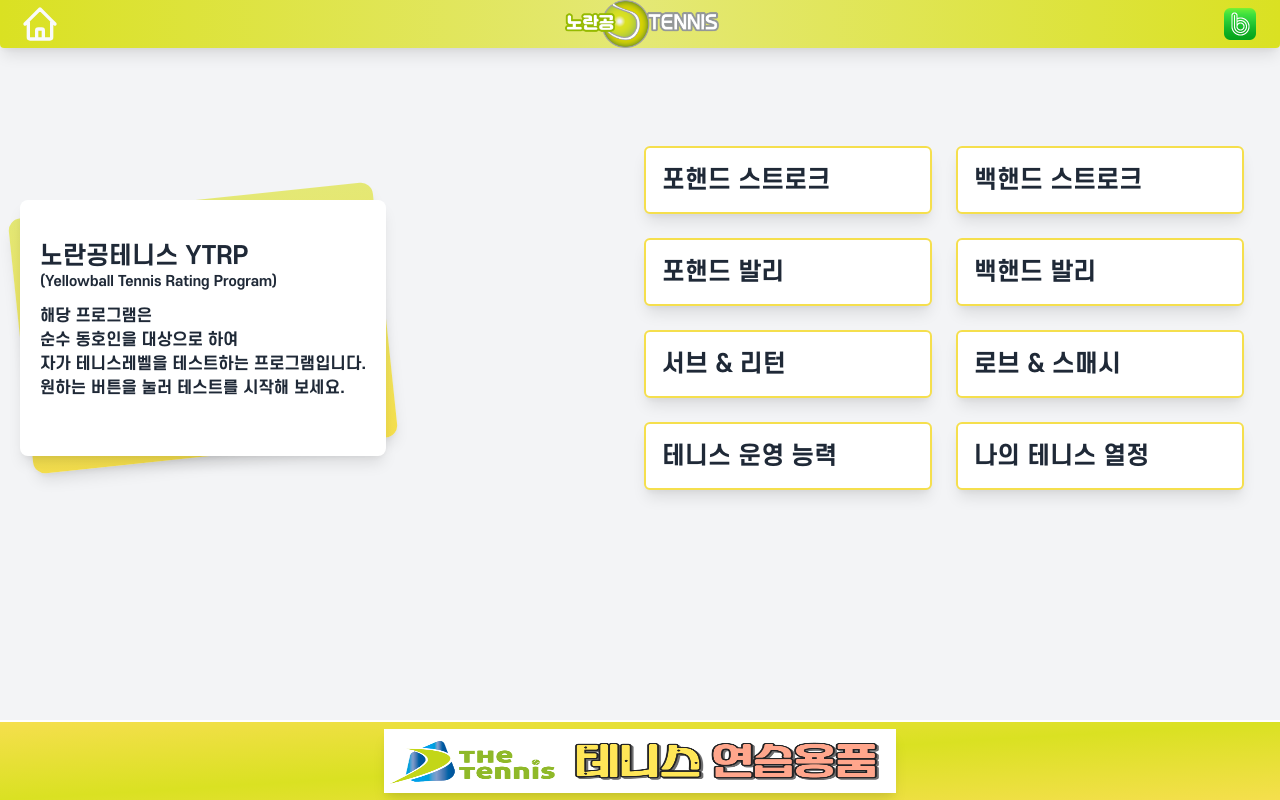
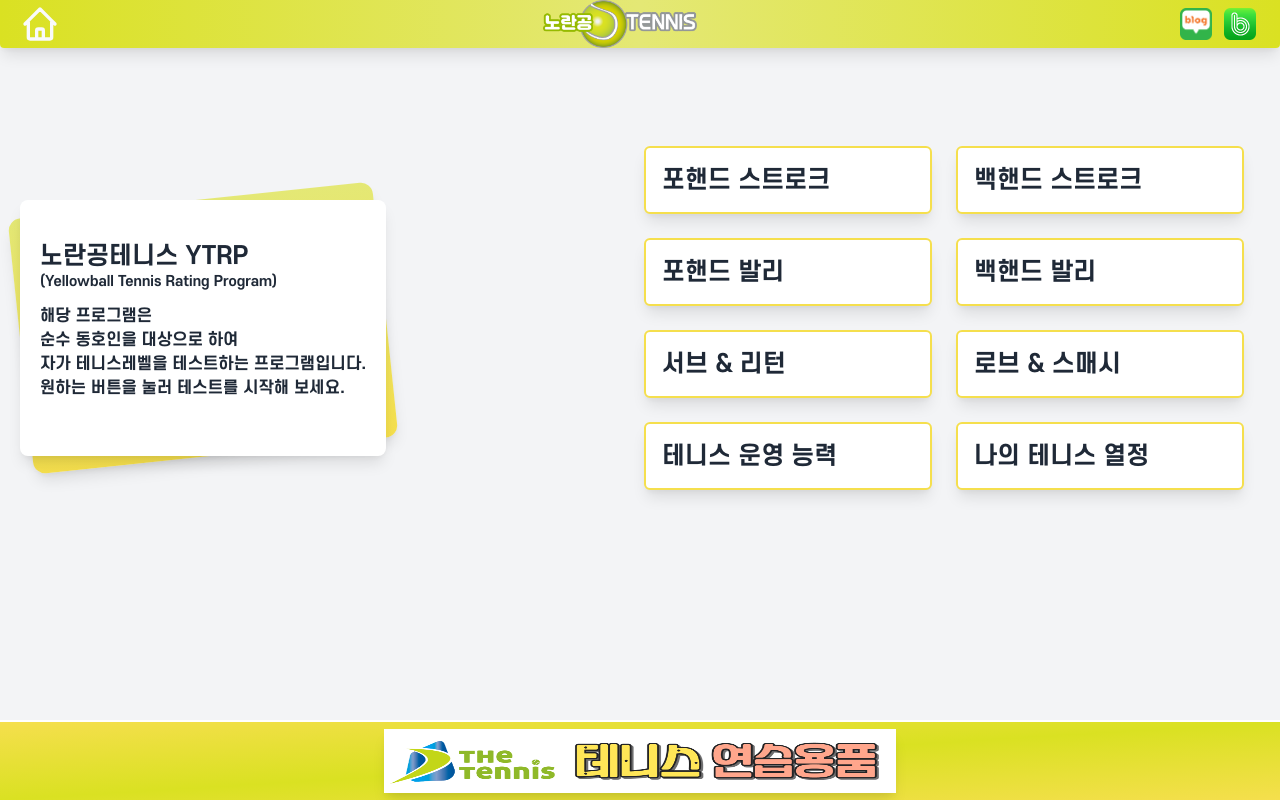
Before and after one commit to kimjy0301/ntrpyellowball, a Next.js app: page / in a window 1280 px wide. Built offline with nearby package versions, Linux system fonts and the light colour scheme.

Commit message:
blog 링크추가

```diff
--- a/components/Header.tsx
+++ b/components/Header.tsx
@@ -28,10 +28,22 @@ const Header = () => {
           <img src={`img/BI.png`} className="h-12"></img>
         </div>
       </Link>
-      <div className="flex justify-center items-center text-center transform hover:scale-110 focus:scale-110">
+
+      <div className="flex justify-center items-center text-center">
+        <a
+          href="https://blog.naver.com/p139154"
+          className="pl-9 transition-all block  transform hover:scale-110 focus:scale-110"
+          style={{
+            backgroundImage: `url(${"/img/blog.png"})`,
+            backgroundSize: "2rem",
+            backgroundRepeat: "no-repeat",
+          }}
+        >
+          <br></br>
+        </a>
         <a
           href="https://band.us/band/55139316"
-          className="pl-9 transition-all block"
+          className="pl-9 transition-all block  transform hover:scale-110 focus:scale-110 ml-2"
           style={{
             backgroundImage: `url(${"/img/BAND_64.png"})`,
             backgroundSize: "2rem",
```
Also changed, not shown: public/img/blog.png (added), public/img/blog2.png (added).
